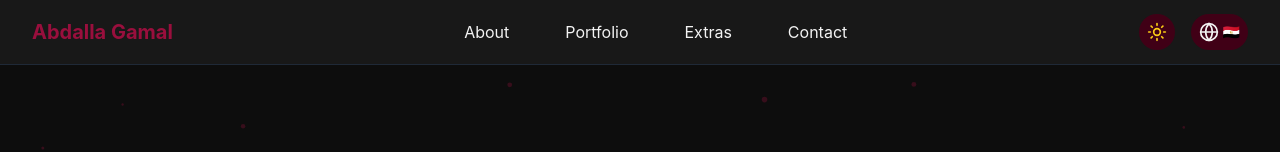
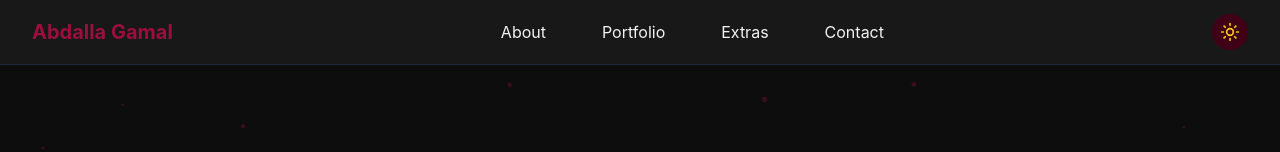
Before and after one commit to Abdallagamal1907/Portfolio, a React (Vite) app: page / in a window 1280 px wide. Shown: the top 152 px of the page. Built offline with nearby package versions, Linux system fonts and the light colour scheme.

Commit message:
fix: removed language toggle from header

```diff
--- a/src/components/Header.tsx
+++ b/src/components/Header.tsx
@@ -1,6 +1,6 @@
 import React, { useState } from 'react';
 import { motion, AnimatePresence } from 'framer-motion';
-  import { Menu, X, Sun, Moon, Globe } from 'lucide-react';
+import { Menu, X, Sun, Moon } from 'lucide-react'; // ← Globe اتحذفت من هنا
 import { useTranslation } from 'react-i18next';
 import { useTheme } from '../contexts/ThemeContext';
 import { useLanguage } from '../hooks/useLanguage';
@@ -72,7 +72,6 @@
             Abdalla Gamal
           </motion.div>
 
-
           {/* Desktop Navigation */}
           <nav
             className={`hidden md:flex items-center gap-x-6 space-x-8 ${isArabic ? 'space-x-reverse' : ''}`}
@@ -136,18 +135,7 @@
               )}
             </motion.button>
 
-              {/* Language Toggle */}
-              <motion.button
-                whileHover={{ scale: 1.1 }}
-                whileTap={{ scale: 0.9 }}
-                onClick={handleLanguageToggle}
-                className="p-2 rounded-full bg-primary-dark hover:bg-primary-light transition-colors duration-200 flex items-center space-x-1"
-              >
-                <Globe className="w-5 h-5 text-text" />
-                <span className="text-sm font-medium text-text">
-                  {currentLanguage === 'en' ? '🇪🇬' : '🇬🇧'}
-                </span>
-              </motion.button>
+            {/* 🔇 تم إلغاء زر اللغة بالكامل من هنا */}
 
             {/* Mobile Menu Button */}
             <motion.button
--- a/src/pages/Journey.tsx
+++ b/src/pages/Journey.tsx
@@ -47,7 +47,7 @@ const Journey: React.FC = () => {
 
         <div className="relative">
           {/* Timeline Line */}
-          <div className="absolute left-1/2 transform -translate-x-px h-full w-0.5 bg-primary-light"></div>
+          <div className="hidden md:block absolute left-1/2 transform -translate-x-1/2 h-full w-0.5 bg-primary-light"></div>
 
           <div className="space-y-12">
             {journeySteps.map((step, index) => (
@@ -57,9 +57,15 @@ const Journey: React.FC = () => {
                 initial="hidden"
                 whileInView="visible"
                 viewport={{ once: false, amount: 0.3 }}
-                className={`flex items-center ${index % 2 === 0 ? 'flex-row-reverse' : 'flex-row'}`}
+                className={`flex flex-col md:flex-row items-center ${
+                  index % 2 === 0 ? 'md:flex-row-reverse' : ''
+                }`}
               >
-                <div className={`w-1/2 ${index % 2 === 0 ? 'pl-8' : 'pr-8'}`}>
+                <div
+                  className={`w-full md:w-1/2 ${
+                    index % 2 === 0 ? 'md:pl-8' : 'md:pr-8'
+                  } mb-6 md:mb-0`}
+                >
                   <div className="bg-white dark:bg-gray-800 p-6 rounded-xl shadow-lg">
                     <div className="flex items-center gap-4 mb-4">
                       <div className="p-3 bg-primary-light rounded-full">
@@ -76,9 +82,10 @@ const Journey: React.FC = () => {
                 </div>
 
                 {/* Timeline Dot */}
-                <div className="w-4 h-4 bg-primary-light rounded-full border-4 border-light-bg dark:border-dark-bg z-10"></div>
+                <div className="w-4 h-4 bg-primary-light rounded-full border-4 border-light-bg dark:border-dark-bg z-10 mb-6 md:mb-0"></div>
 
-                <div className="w-1/2"></div>
+                {/* Empty spacer for alignment */}
+                <div className="w-full md:w-1/2"></div>
               </motion.div>
             ))}
           </div>
```
Lines whose indentation alone changed are shown as unchanged.
